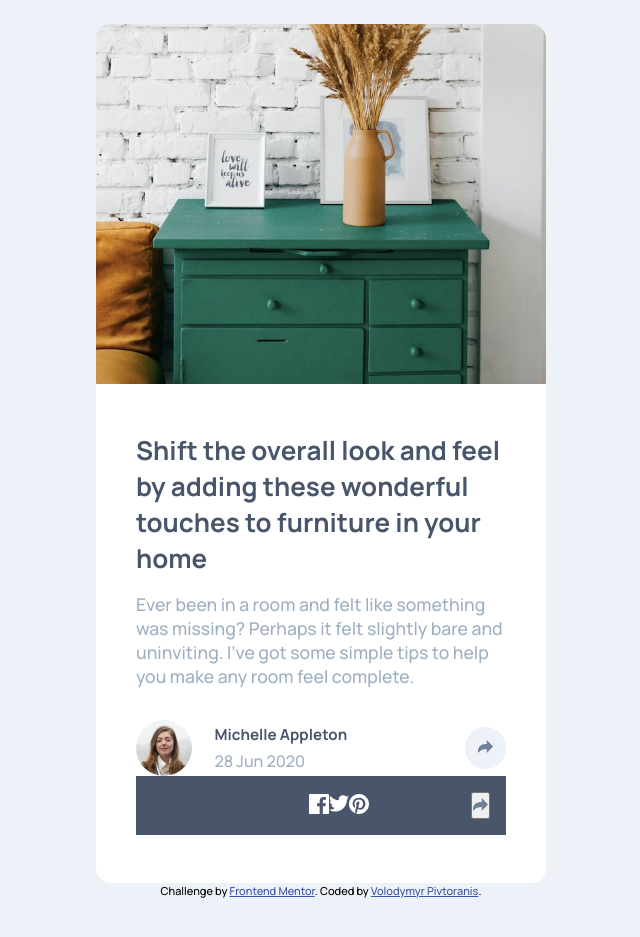
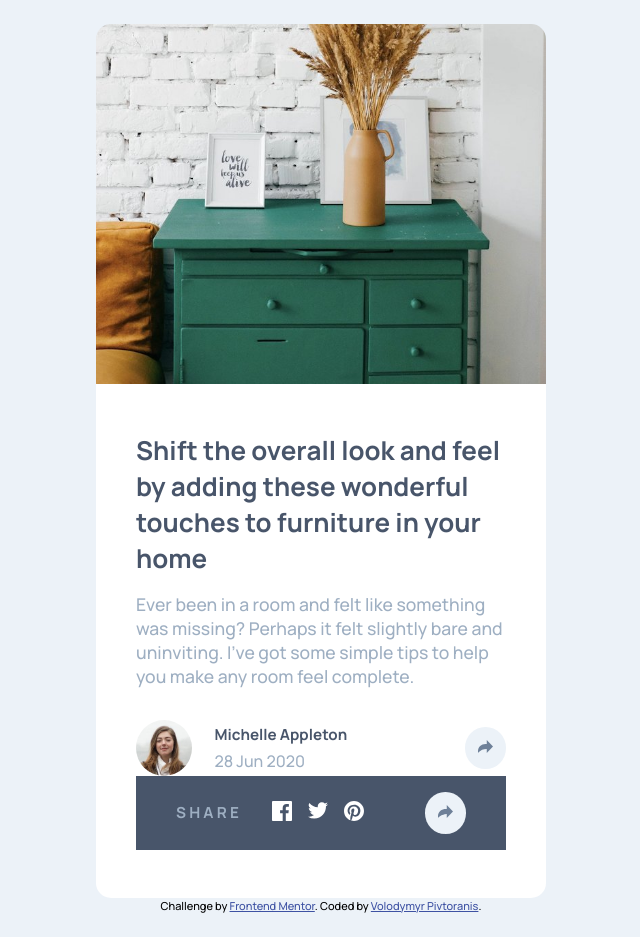
Before and after one commit to PivtoranisV/article-preview-component-master, a plain HTML site: page index.html in a window 1280 px wide. Shown: the whole page, without its empty margins (319-959 px from the left). Drawn offline with Linux system fonts and the light colour scheme.

Commit message:
Added style to icons

```diff
--- a/index.css
+++ b/index.css
@@ -75,7 +75,8 @@ ul {
     margin-top: 0.3rem;
 }
 
-.user__share {
+.user__share,
+.share__icon-share {
     background-color: hsl(210, 46%, 95%);
     padding: 0.8rem;
     border-radius: 50%;
@@ -88,13 +89,23 @@ ul {
     background-color: hsl(217, 19%, 35%);
     display: flex;
     justify-content: space-between;
-    padding: 1rem;
+    padding: 1rem 2.5rem;
 }
 
 .icons {
     display: flex;
     align-items: center;
-    justify-content: space-between;
+}
+
+.share__h3 {
+    color: hsl(212, 23%, 69%);
+    text-transform: uppercase;
+    letter-spacing: 0.2rem;
+    margin-right: 1.4rem;
+}
+
+.icons div {
+    padding: 0rem 0.5rem;
 }
 
 .attribution {
--- a/index.html
+++ b/index.html
@@ -29,8 +29,8 @@
         <button type="button" class="user__share"><img src="./images/icon-share.svg" alt="Share icon"></button>
       </div>
       <div class="share">
-        <h2 class="share__h2">Share</h2>
         <div class="icons">
+          <h3 class="share__h3">Share</h3>
           <div>
             <a href="http://facebook.com" target="_blank" rel="noopener noreferrer"><img
                 src="./images/icon-facebook.svg" alt="Facebook icon"></a>
@@ -44,7 +44,7 @@
                 src="./images/icon-pinterest.svg" alt="Pinterest icon"></a>
           </div>
         </div>
-        <button type="button"><img src="./images/icon-share.svg" alt="Share icon" class="share__icon-share"></button>
+        <button type="button" class="share__icon-share"><img src="./images/icon-share.svg" alt="Share icon"></button>
       </div>
     </div>
   </main>
```
